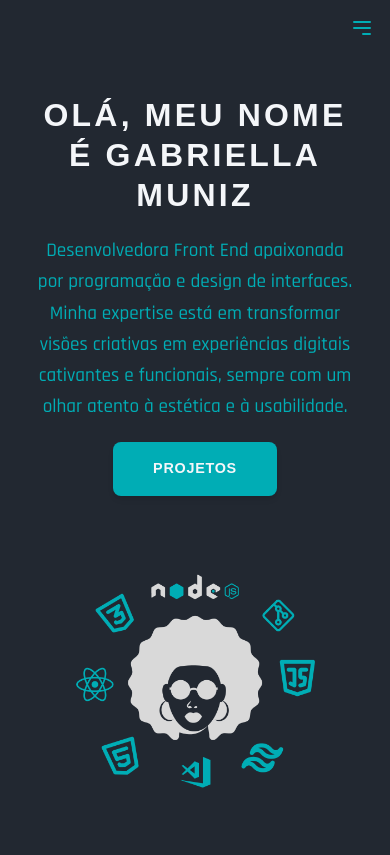
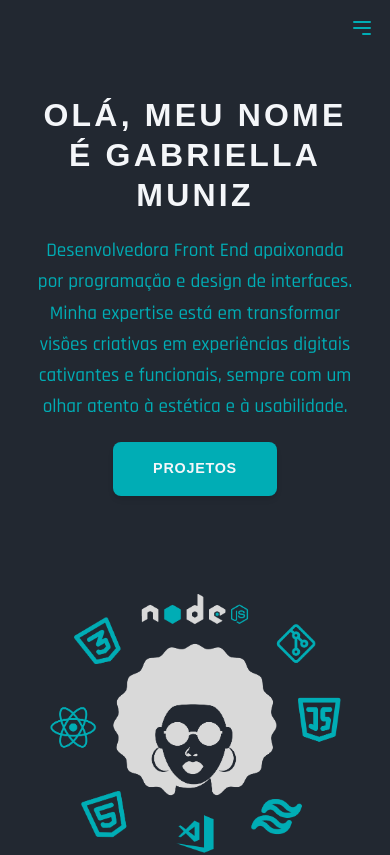
Before and after one commit to gabriella-muniz/portfolio, a Vue app: page / in a window 390 px wide. Shown: the top 855 px of the page. Built offline with nearby package versions, Linux system fonts and the light colour scheme; a web font is replaced by a local one.

Commit message:
alteração na imagem do home

```diff
--- a/src/components/HomeInicial.vue
+++ b/src/components/HomeInicial.vue
@@ -15,7 +15,7 @@
       </div>
     </div>
     <!-- Imagem à direita -->
-    <div class="h-full flex justify-center items-center mt-8 md:mt-0">
+    <div class="h-full flex justify-center items-center mt-8 md:mt-0 pt-16 md:pt-0">
       <img src="../assets/foto2.png" alt="Gabriella Muniz" class="rounded-lg w-full max-w-[300px] sm:max-w-[400px] md:max-w-[600px]">
     </div>
   </section>
```
Also changed, not shown: src/assets/foto2.png.
